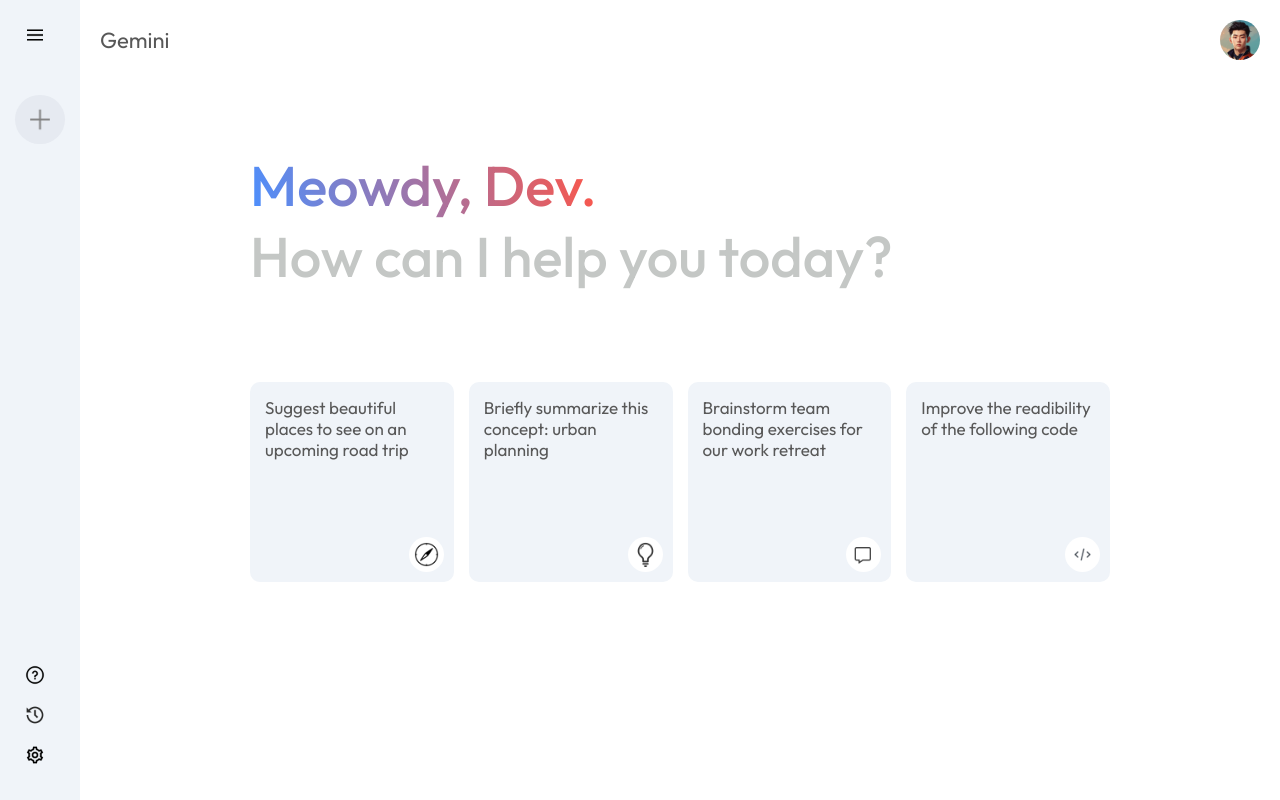
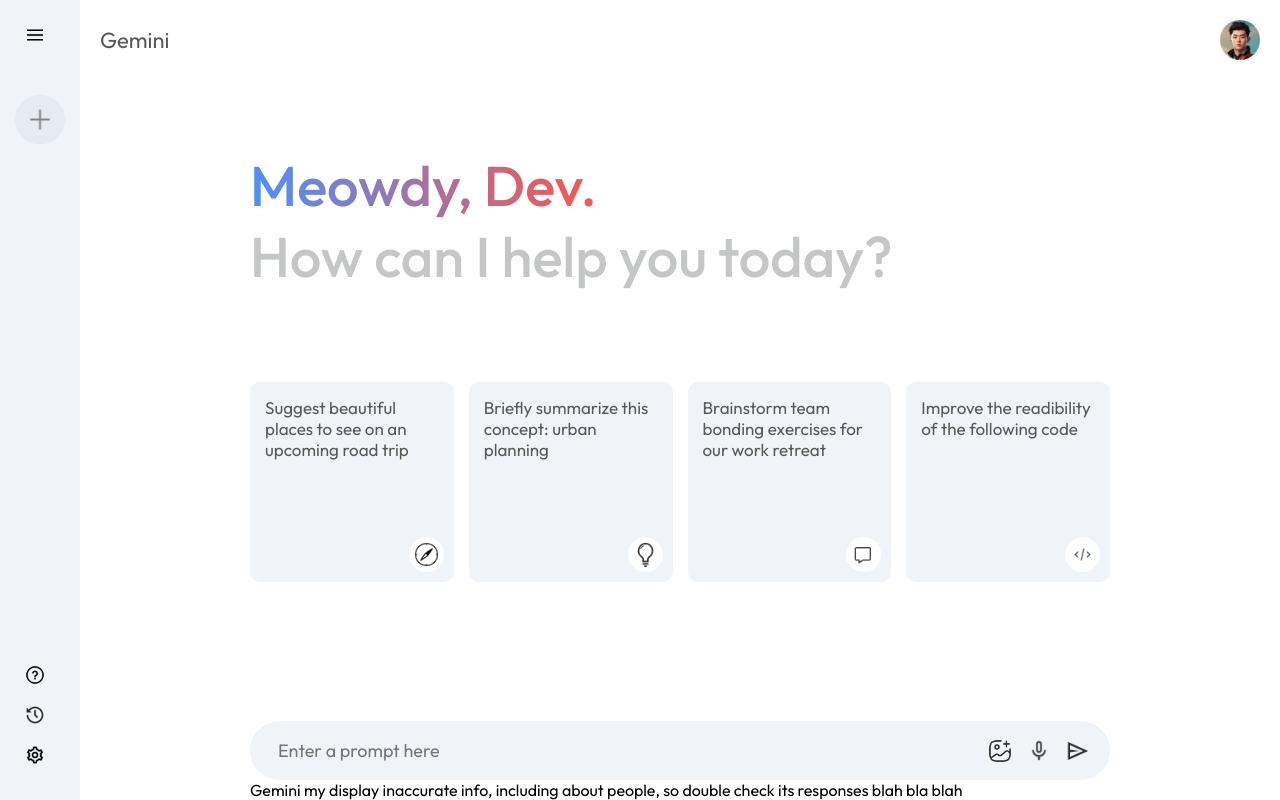
Before and after one commit to kevinsmasters/gemini-clone, a React (Vite) app: page / in a window 1280 px wide. Built offline with nearby package versions, Linux system fonts and the light colour scheme.

Commit message:
bottom area search and styles

```diff
--- a/src/components/Main/Main.css
+++ b/src/components/Main/Main.css
@@ -72,3 +72,42 @@
   color: #585858;
   font-size: 17px;
 }
+
+.main-bottom {
+  position: absolute;
+  bottom: 0;
+  width: 100%;
+  max-width: 900px;
+  padding: 0 20px;
+  margin: auto;
+}
+
+.search-box {
+  display: flex;
+  align-items: center;
+  justify-content: space-between;
+  gap: 20px;
+  background-color: #f0f4f9;
+  padding: 10px 20px;
+  border-radius: 50px;
+}
+
+.search-box img {
+  width: 24px;
+  cursor: pointer
+}
+
+.search-box input {
+  flex: 1;
+  background: transparent;
+  border: none;
+  outline: none;
+  padding: 8px;
+  font-size: 18px;
+}
+
+.search-box div {
+  display: flex;
+  align-items: center;
+  gap: 15px;
+}
--- a/src/components/Main/Main.jsx
+++ b/src/components/Main/Main.jsx
@@ -31,6 +31,19 @@
             <img src={assets.code_icon} alt="" />
           </div>
         </div>
+        <div className="main-bottom">
+          <div className="search-box">
+            <input type="text" placeholder='Enter a prompt here' />
+            <div>
+              <img src={assets.gallery_icon} alt="" />
+              <img src={assets.mic_icon} alt="" />
+              <img src={assets.send_icon} alt="" />
+            </div>
+          </div>
+          <p className="bottom-info">
+            Gemini my display inaccurate info, including about people, so double check its responses blah bla blah
+          </p>
+        </div>
       </div>
     </div>
   )
```
